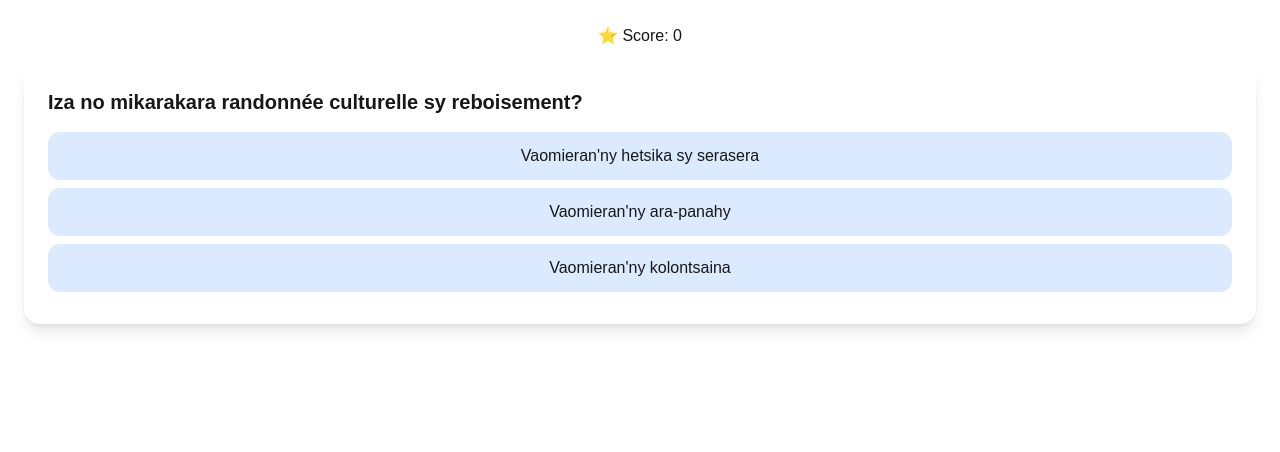
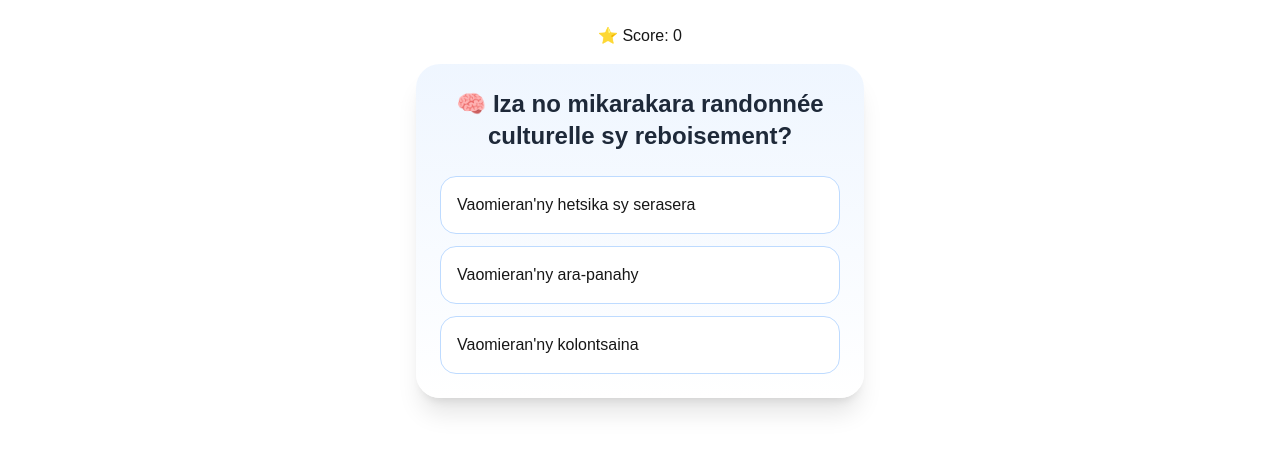
Before and after one commit to Tahiana07/vaomiera-games, a Next.js app: page /quiz in a window 1280 px wide. Shown: the top 452 px of the page. Built offline with nearby package versions, Linux system fonts and the light colour scheme.

Commit message:
update design for QuizCard

```diff
--- a/components/QuizCard.tsx
+++ b/components/QuizCard.tsx
@@ -1,25 +1,64 @@
 "use client";
 
 import { motion } from "framer-motion";
+import { useState } from "react";
 
 export default function QuizCard({ question, onAnswer }: any) {
+  const [selected, setSelected] = useState<string | null>(null);
+
   return (
     <motion.div
-      className="bg-white p-6 rounded-2xl shadow-lg"
-      initial={{ opacity: 0, y: 50 }}
-      animate={{ opacity: 1, y: 0 }}
+      className="bg-gradient-to-b from-blue-50 to-white p-6 rounded-3xl shadow-xl max-w-md mx-auto"
+      initial={{ opacity: 0, y: 40, scale: 0.95 }}
+      animate={{ opacity: 1, y: 0, scale: 1 }}
+      transition={{ duration: 0.4 }}
     >
-      <h2 className="text-xl font-bold mb-4">{question.question}</h2>
+      {/* Question */}
+      <h2 className="text-xl sm:text-2xl font-bold mb-6 text-center text-gray-800">
+        🧠 {question.question}
+      </h2>
 
-      {question.options.map((opt: string) => (
-        <button
-          key={opt}
-          onClick={() => onAnswer(opt)}
-          className="block w-full p-3 mb-2 bg-blue-100 rounded-xl hover:bg-blue-200"
+      {/* Options */}
+      <div className="space-y-3">
+        {question.options.map((opt: string, index: number) => {
+          const isSelected = selected === opt;
+
+          return (
+            <motion.button
+              key={opt}
+              onClick={() => {
+                setSelected(opt);
+                setTimeout(() => onAnswer(opt), 300);
+              }}
+              whileTap={{ scale: 0.95 }}
+              whileHover={{ scale: 1.02 }}
+              initial={{ opacity: 0, y: 20 }}
+              animate={{ opacity: 1, y: 0 }}
+              transition={{ delay: index * 0.1 }}
+              className={`
+                w-full p-4 rounded-2xl text-left font-medium transition-all
+                ${
+                  isSelected
+                    ? "bg-blue-500 text-white shadow-lg"
+                    : "bg-white border border-blue-200 hover:bg-blue-100"
+                }
+              `}
+            >
+              {opt}
+            </motion.button>
+          );
+        })}
+      </div>
+
+      {/* Petit feedback */}
+      {selected && (
+        <motion.p
+          className="text-center mt-4 text-sm text-gray-500"
+          initial={{ opacity: 0 }}
+          animate={{ opacity: 1 }}
         >
-          {opt}
-        </button>
-      ))}
+        </motion.p>
+      )}
     </motion.div>
   );
 }
```
